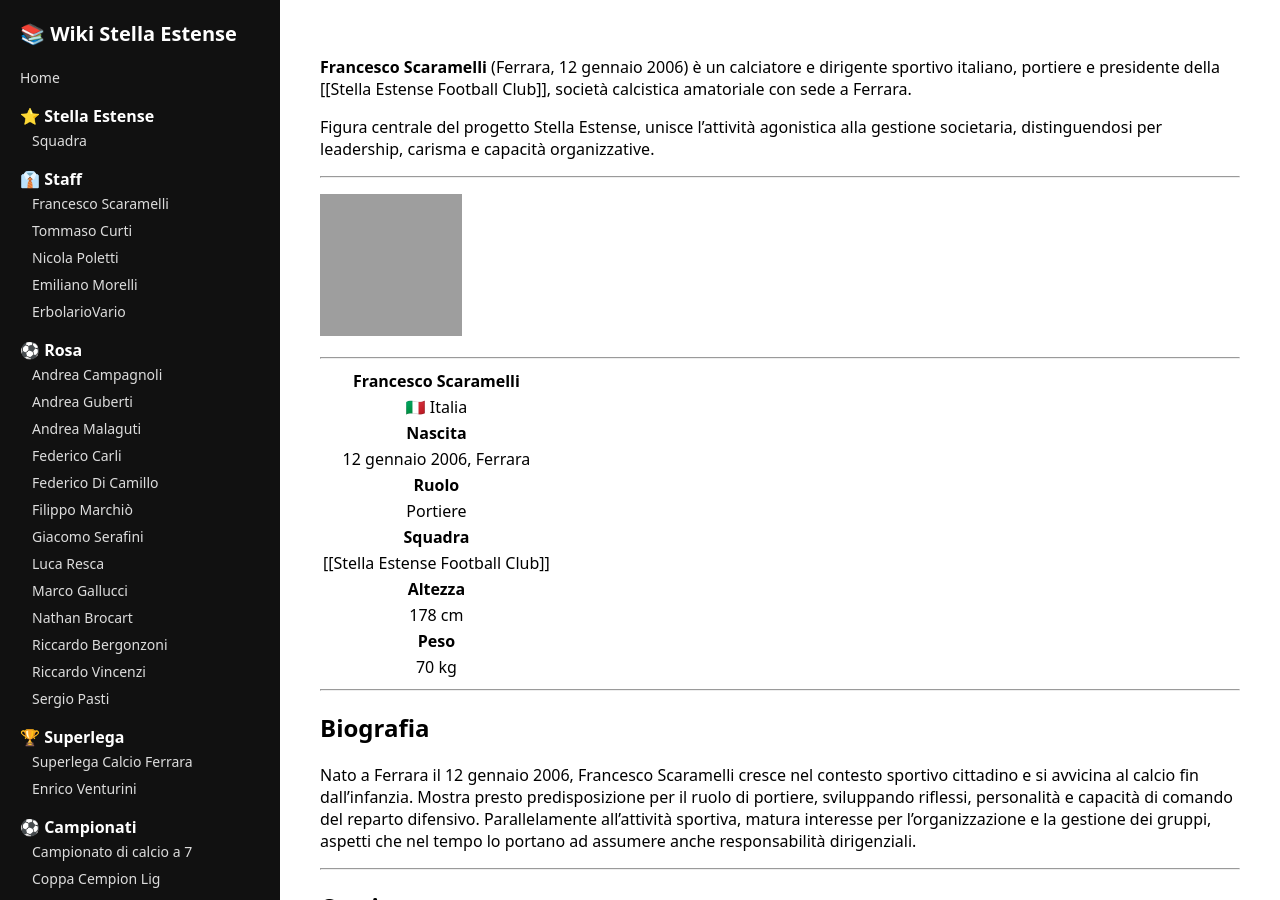
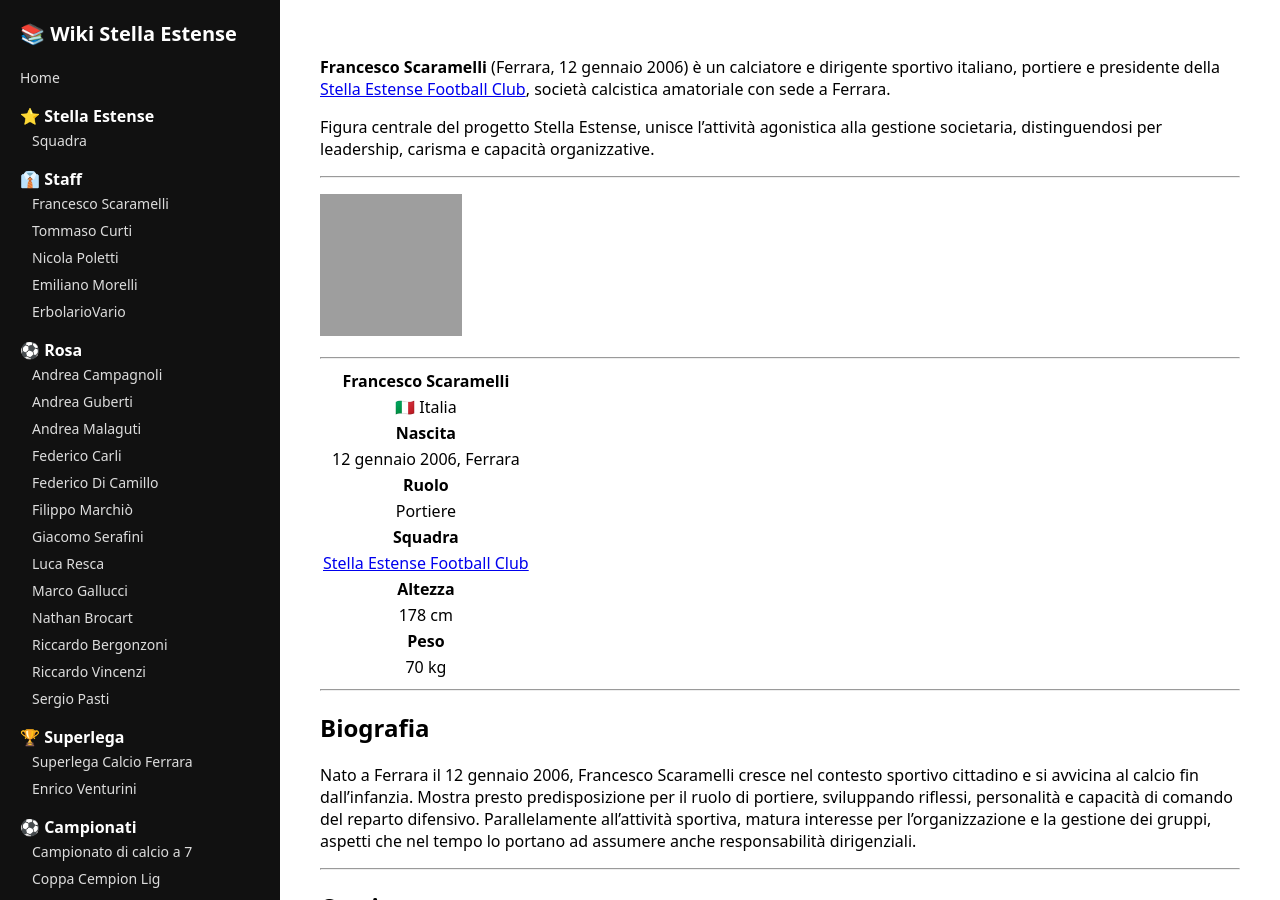
Before and after one commit to tommy-unife/Stella-Estense-Wiki, a Jekyll site: the page built from Francesco-Scaramelli.md, in a window 1280 px wide and 900 px high. Built offline with Jekyll 4.4.1, drawn with Linux system fonts in a browser that asks for light colours; our own code applies the rules of GitHub Pages for plain Markdown files; part of the change alters nothing that is shown; grey boxes are pictures that could not be loaded.

```diff
--- a/Francesco-Scaramelli.md
+++ b/Francesco-Scaramelli.md
@@ -1,4 +1,4 @@
-**Francesco Scaramelli** (Ferrara, 12 gennaio 2006) è un calciatore e dirigente sportivo italiano, portiere e presidente della [[Stella Estense Football Club]], società calcistica amatoriale con sede a Ferrara.
+**Francesco Scaramelli** (Ferrara, 12 gennaio 2006) è un calciatore e dirigente sportivo italiano, portiere e presidente della [Stella Estense Football Club](Stella-Estense-Football-Club.md), società calcistica amatoriale con sede a Ferrara.
 
 Figura centrale del progetto Stella Estense, unisce l’attività agonistica alla gestione societaria, distinguendosi per leadership, carisma e capacità organizzative.
 
@@ -16,7 +16,7 @@ Figura centrale del progetto Stella Estense, unisce l’attività agonistica all
 | **Ruolo** |
 | Portiere |
 | **Squadra** |
-| [[Stella Estense Football Club]] |
+| [Stella Estense Football Club](Stella-Estense-Football-Club.md) |
 | **Altezza** |
 | 178 cm |
 | **Peso** |
```
